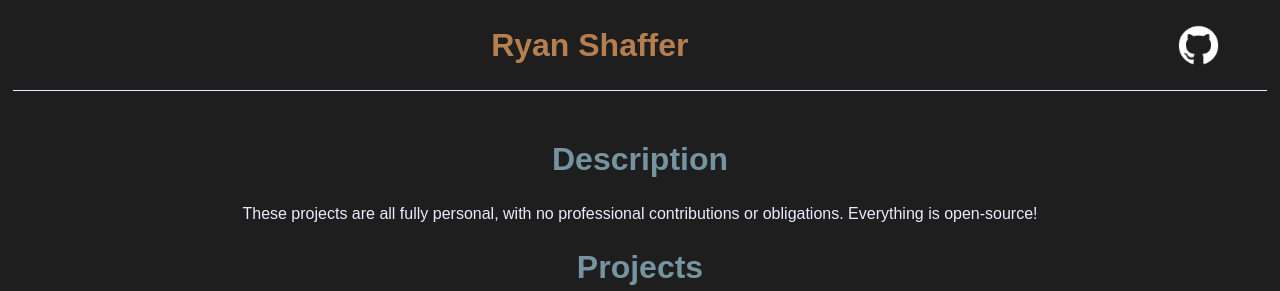
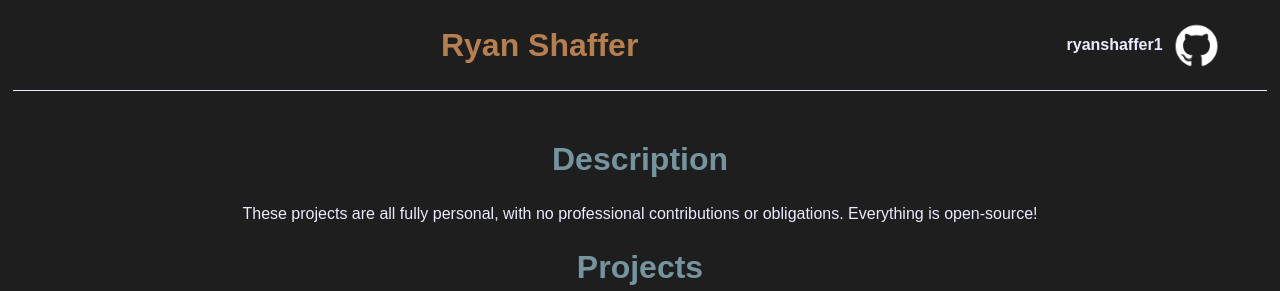
Before and after one commit to ryanshaffer1/ryanshaffer1.github.io, a plain HTML site: page index.html in a window 1280 px wide. Shown: the top 291 px of the page. Drawn offline with Linux system fonts and the light colour scheme.

Commit message:
quick menu bar change

```diff
--- a/main.js
+++ b/main.js
@@ -11,6 +11,7 @@ class Header extends HTMLElement {
                     <h1>Ryan Shaffer</h1>
                 </a>
                 <a href="https://github.com/ryanshaffer1" id="github_link" class="no-underline">
+                    ryanshaffer1
                     <img src="common_resources/github-icon.png" id="github_img">
                 </a>
             </div>
--- a/styles.css
+++ b/styles.css
@@ -81,8 +81,11 @@ h3{
 }
 
 #github_link {
+  display: flex;
+  align-items: center;
   margin-right: 3%;
-  width: 5%;
+  width: 13%;
+  color: var(--lavender-web);
 }
 
 #github_img {
```
